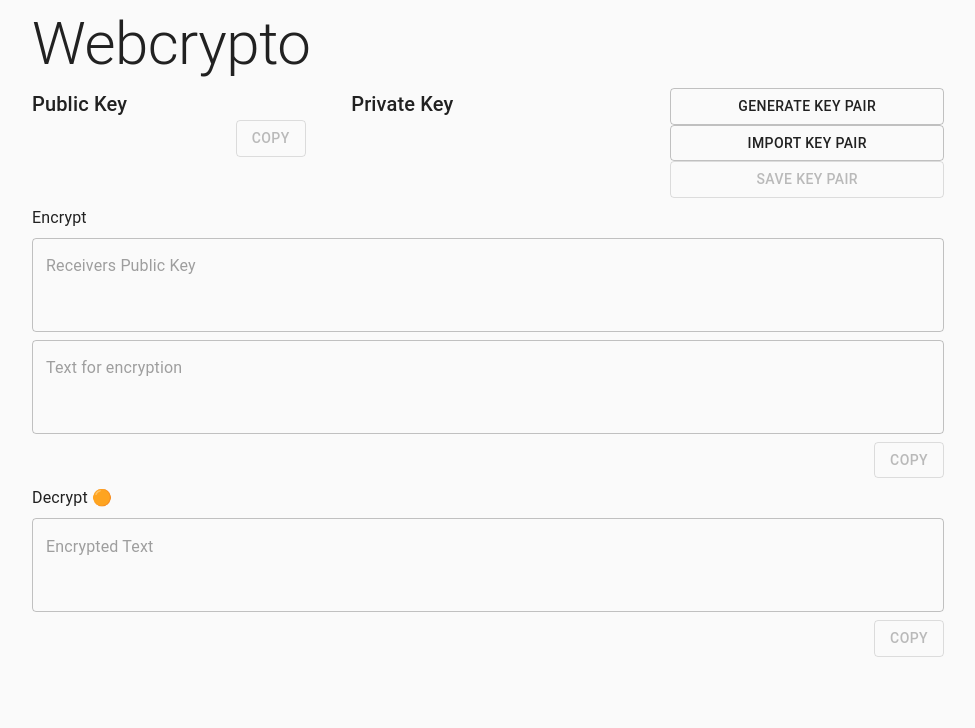
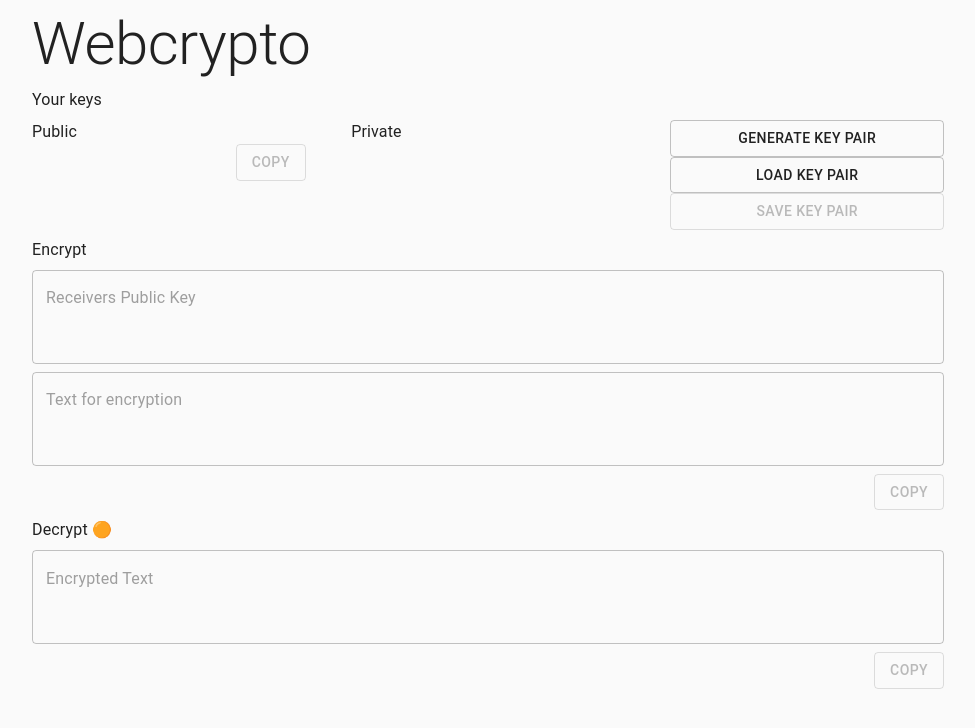
Before and after one commit to yk-szk/webcrypto, a React (Create React App) app: page / in a window 1280 px wide. Shown: the top 728 px of the page, without its empty margins (152-1127 px from the left). Built offline with nearby package versions, Linux system fonts and the light colour scheme.

Commit message:
Update UI
* ellipsis

```diff
--- a/src/Decrypter.tsx
+++ b/src/Decrypter.tsx
@@ -37,7 +37,9 @@ export function Decrypter(props: Props) {
   }
   return (
     <Box className="vspacing">
-      <Typography title={props.keyPair !== null ? 'Ready' : 'Key is not set'}>
+      <Typography
+        title={props.keyPair !== null ? 'Ready to decrypt' : 'Key is not set'}
+      >
         Decrypt
         {props.keyPair !== null ? ' 🟢' : ' 🟠'}
       </Typography>
--- a/src/KeyManager.tsx
+++ b/src/KeyManager.tsx
@@ -223,12 +223,17 @@ export function KeyManager(props: Props) {
   }, []);
   return (
     <React.Fragment>
+      <Typography>Your keys</Typography>
       <Box display="flex" justifyContent="space-between">
         <Box width="30%">
-          <Typography component="h3" variant="h6">
-            Public Key
+          <Typography>Public</Typography>
+          <Typography
+            className="ellipsis"
+            onClick={(event: any) => event.target.classList.toggle('ellipsis')}
+            title="Key finterprint. Click to open/close"
+          >
+            {publicFingerprint}
           </Typography>
-          <Typography title="Key finterprint">{publicFingerprint}</Typography>
           <Box display="flex" justifyContent="flex-end">
             <Button
               title="Copy private key"
@@ -241,10 +246,14 @@ export function KeyManager(props: Props) {
           </Box>
         </Box>
         <Box width="30%">
-          <Typography component="h3" variant="h6">
-            Private Key
+          <Typography>Private</Typography>
+          <Typography
+            className="ellipsis"
+            onClick={(event: any) => event.target.classList.toggle('ellipsis')}
+            title="Key finterprint. Click to open/close"
+          >
+            {privateFingerprint}
           </Typography>
-          <Typography title="Key finterprint">{privateFingerprint}</Typography>
         </Box>
         <Box
           width="30%"
@@ -256,7 +265,7 @@ export function KeyManager(props: Props) {
             Generate Key Pair
           </Button>
           <Button onClick={importKeyPair} variant="outlined">
-            Import Key Pair
+            Load Key Pair
           </Button>
           <Button
             disabled={!saveEnabled}
--- a/src/index.css
+++ b/src/index.css
@@ -23,3 +23,8 @@ div.vspacing > * {
     margin-top: .5rem;
     margin-bottom: .5rem;
 }
+.ellipsis {
+  overflow: hidden;
+  white-space: nowrap;
+  text-overflow: ellipsis;
+}
```
